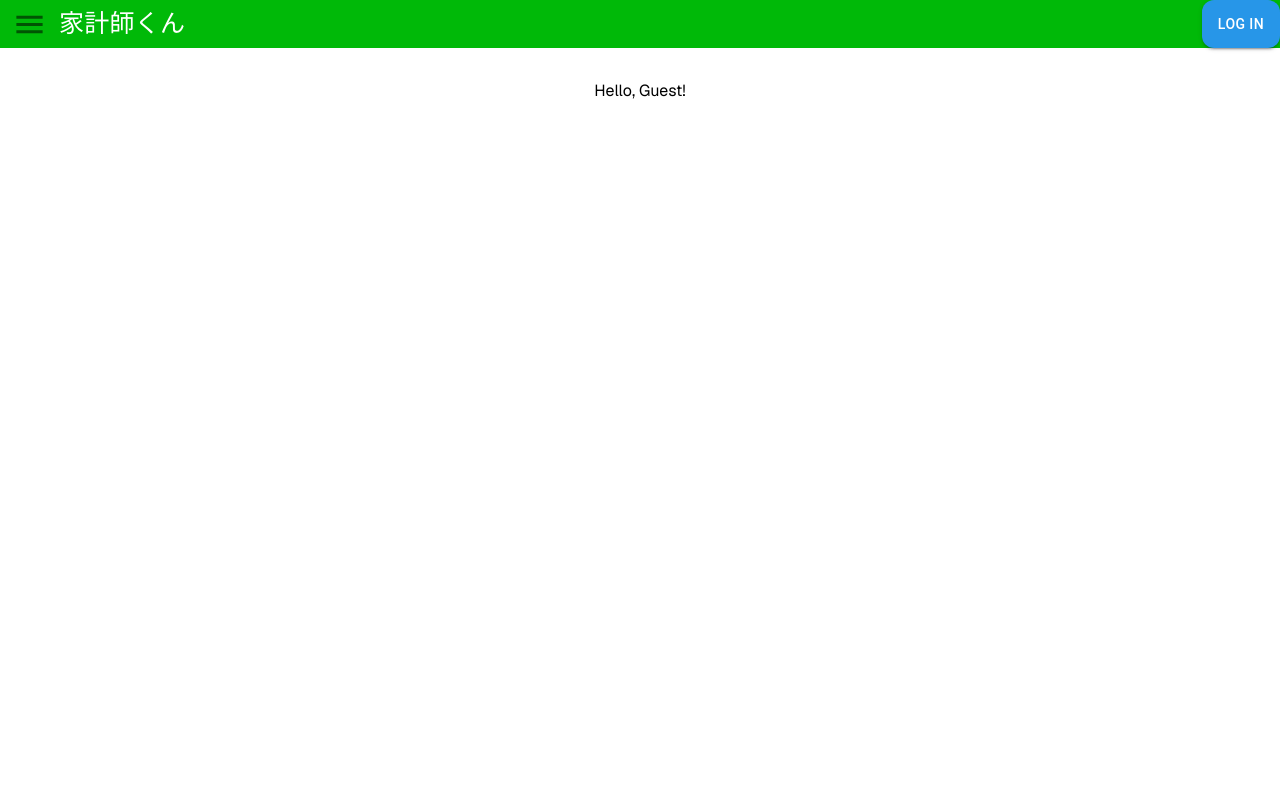
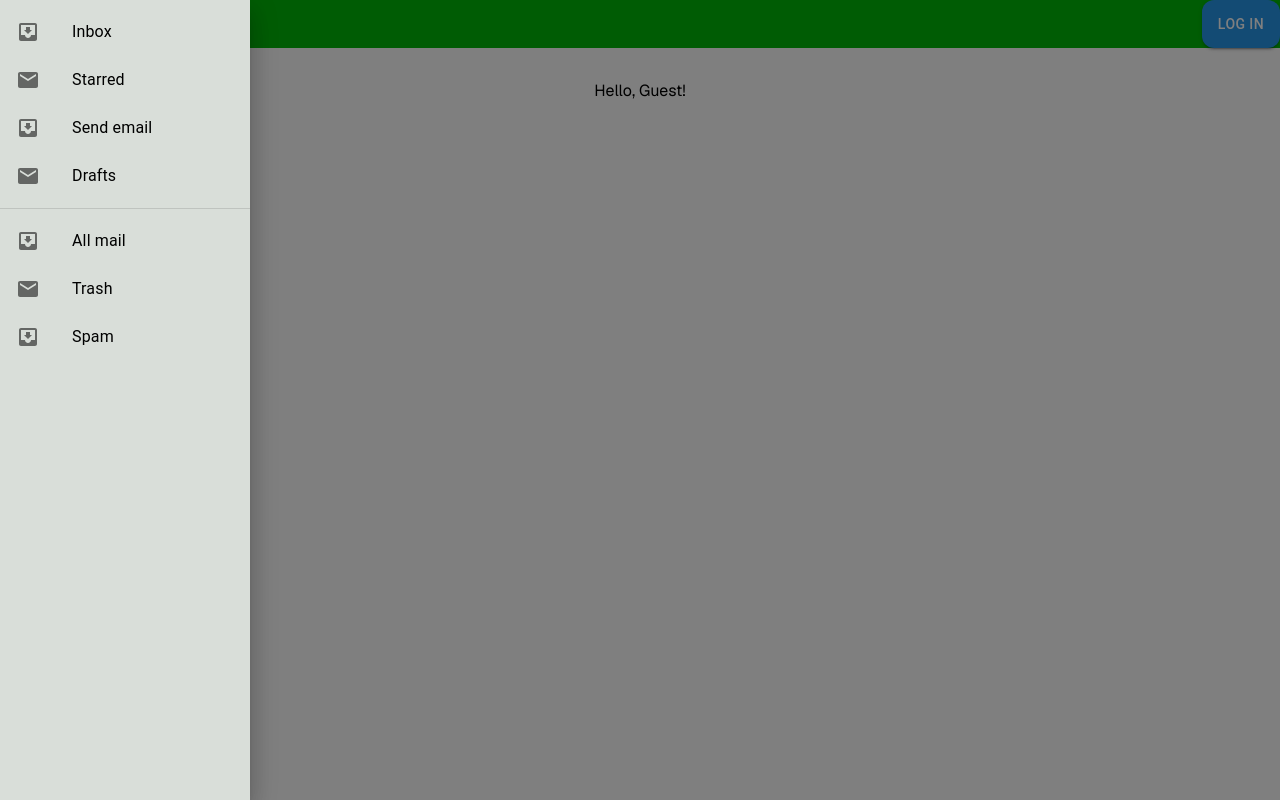
Before and after one commit to koiralabishwas/expense-manager, a Next.js app in the folder frontend/: page / in a window 1280 px wide. Both pictures are taken after a click on the button 29 px from the left and 24 px from the top of the page. Built offline with nearby package versions, Linux system fonts and the light colour scheme; no server answers.

Commit message:
making it hover yeag

```diff
--- /dev/null
+++ b/frontend/src/app/components/LeftDrawer.tsx
@@ -0,0 +1,69 @@
+"use client";
+import React, { useState } from "react";
+import Box from "@mui/material/Box";
+import Drawer from "@mui/material/Drawer";
+import Button from "@mui/material/Button";
+import List from "@mui/material/List";
+import Divider from "@mui/material/Divider";
+import ListItem from "@mui/material/ListItem";
+import ListItemButton from "@mui/material/ListItemButton";
+import ListItemIcon from "@mui/material/ListItemIcon";
+import ListItemText from "@mui/material/ListItemText";
+import InboxIcon from "@mui/icons-material/MoveToInbox";
+import MailIcon from "@mui/icons-material/Mail";
+import MenuIcon from "@mui/icons-material/Menu";
+
+export default function LeftDrawer() {
+  const [open, setOpen] = useState(false);
+
+  const toggleDrawer = (newOpen: boolean) => () => {
+    setOpen(newOpen);
+  };
+
+  const DrawerList = (
+    <Box sx={{ width: 250 }} role="presentation" onClick={toggleDrawer(false)}>
+      <List>
+        {["Inbox", "Starred", "Send email", "Drafts"].map((text, index) => (
+          <ListItem key={text} disablePadding>
+            <ListItemButton>
+              <ListItemIcon>
+                {index % 2 === 0 ? <InboxIcon /> : <MailIcon />}
+              </ListItemIcon>
+              <ListItemText primary={text} />
+            </ListItemButton>
+          </ListItem>
+        ))}
+      </List>
+      <Divider />
+      <List>
+        {["All mail", "Trash", "Spam"].map((text, index) => (
+          <ListItem key={text} disablePadding>
+            <ListItemButton>
+              <ListItemIcon>
+                {index % 2 === 0 ? <InboxIcon /> : <MailIcon />}
+              </ListItemIcon>
+              <ListItemText primary={text} />
+            </ListItemButton>
+          </ListItem>
+        ))}
+      </List>
+    </Box>
+  );
+
+  return (
+    <div>
+      <Button
+        sx={{
+          color: "white",
+          "&:hover": { backgroundColor: "rgba(0, 0, 0, 0.1)" },
+        }}
+        onClick={toggleDrawer(true)}
+      >
+        <MenuIcon fontSize="large" />
+      </Button>
+      <Drawer open={open} onClose={toggleDrawer(false)}>
+        {DrawerList}
+      </Drawer>
+    </div>
+  );
+}
--- a/frontend/src/app/components/TopBar.tsx
+++ b/frontend/src/app/components/TopBar.tsx
@@ -15,10 +15,11 @@
   Tooltip,
   Typography,
 } from "@mui/material";
-import {Settings, Logout } from "@mui/icons-material";
-import MenuIcon from '@mui/icons-material/Menu';
+import { Settings, Logout } from "@mui/icons-material";
+import MenuIcon from "@mui/icons-material/Menu";
 import { signIn, signOut, useSession } from "next-auth/react";
 import LoadingIcon from "./ui/LoadingIcon";
+import LeftDrawer from "./LeftDrawer";
 
 const TopBar = () => {
   const { data: session, status } = useSession();
@@ -27,24 +28,19 @@
 
   const handleMenuOpen = (event: React.MouseEvent<HTMLElement>) => {
     setAnchorEl(event.currentTarget);
-    console.log(anchorEl)
+    console.log(anchorEl);
   };
 
   const handleMenuClose = () => {
     setAnchorEl(null);
-    console.log(anchorEl)
+    console.log(anchorEl);
   };
 
   return (
     <AppBar position="absolute" sx={{ boxShadow: "none" }}>
-      <Toolbar variant="dense" disableGutters >
+      <Toolbar variant="dense" disableGutters>
         {/* User Initial Icon or Placeholder */}
-        <IconButton
-          size="large"
-        >
-          <MenuIcon fontSize="large"/>
-        </IconButton>
-
+        <LeftDrawer/>
         {/* Title */}
         <Typography fontSize={25} sx={{ flexGrow: 1 }}>
           家計師くん
@@ -73,7 +69,7 @@
                 aria-haspopup="true"
                 aria-expanded={open ? "true" : undefined}
               >
-                <Avatar sx={{ width: 40, height: 40 , color:"black" }}>
+                <Avatar sx={{ width: 40, height: 40, color: "black" }}>
                   {session?.user?.name?.[0] ?? "U"}
                 </Avatar>
               </IconButton>
@@ -81,7 +77,6 @@
             <Menu
               anchorEl={anchorEl}
               id="account-menu"
-
               open={open}
               onClose={handleMenuClose}
               onClick={handleMenuClose}
@@ -117,7 +112,8 @@
               anchorOrigin={{ horizontal: "right", vertical: "bottom" }}
             >
               <MenuItem>
-                <Avatar />My Profile
+                <Avatar />
+                My Profile
               </MenuItem>
               <Divider />
               <MenuItem>
```
Also changed, not shown: frontend/src/app/incomes/page.tsx (added, +9 -0 lines).
